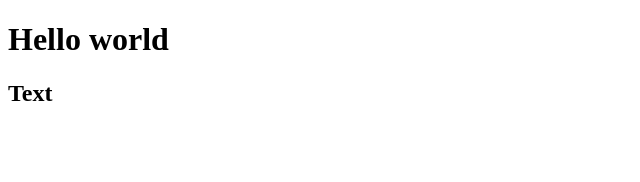
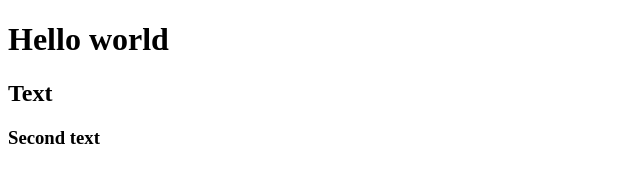
Before and after one commit to OstrovskiiAndrew/project, a plain HTML site: page index.html in a window 1280 px wide. Shown: the whole page, without its empty margins (0-640 px from the left). Drawn offline with Linux system fonts and the light colour scheme.

Commit message:
Update index.html

```diff
--- a/index.html
+++ b/index.html
@@ -9,5 +9,6 @@
 <body>
     <h1>Hello world</h1>
     <h2>Text </h2>
+    <h3>Second text<h3>
 </body>
 </html>
```
